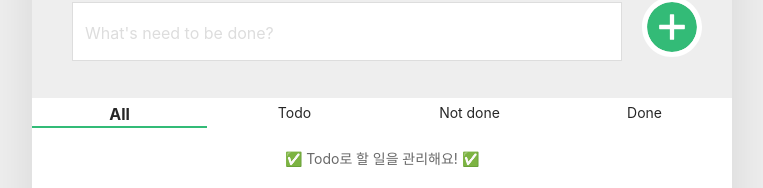
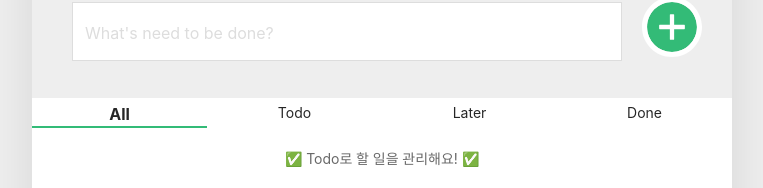
Before and after one commit to SeongsangCHO/wanted-preonboarding-subject-individual-3, a React (Create React App) app: page / in a window 1280 px wide. Shown: the part 258-446 px from the top of the page, without its empty margins (258-1021 px from the left). Built offline with nearby package versions, Linux system fonts and the light colour scheme.

Commit message:
choer : 필터명 변경

```diff
--- a/src/components/todo/TodoService.tsx
+++ b/src/components/todo/TodoService.tsx
@@ -86,11 +86,11 @@ export const useTodo = () => {
         const todoData = todoState.filter((todo) => todo.done === false);
         setPrintTodoState([...todoData]);
         return;
-      case "notdone":
-        const notDoneData = todoState.filter(
+      case "later":
+        const laterData = todoState.filter(
           (todo) => dateToDday(todo.goalDate) < 0
         );
-        setPrintTodoState([...notDoneData]);
+        setPrintTodoState([...laterData]);
         return;
       case "done":
         const doneData = todoState.filter((todo) => todo.done === true);
--- a/src/components/todo/template/filter/FilterBar.tsx
+++ b/src/components/todo/template/filter/FilterBar.tsx
@@ -8,21 +8,21 @@ interface FilterBarProps {
 interface IFilterTypes {
   all: boolean;
   undone: boolean;
-  notdone: boolean;
+  later: boolean;
   done: boolean;
   [index: string]: boolean;
 }
 const FILTER_TYPE = [
   ["all", "All"],
   ["undone", "Todo"],
-  ["notdone", "Not done"],
+  ["later", "Later"],
   ["done", "Done"],
 ];
 
 let initialFilterTypes: IFilterTypes = {
   all: true,
   undone: false,
-  notdone: false,
+  later: false,
   done: false,
 };
 const FilterBar = ({ filterTodo }: FilterBarProps) => {
```
